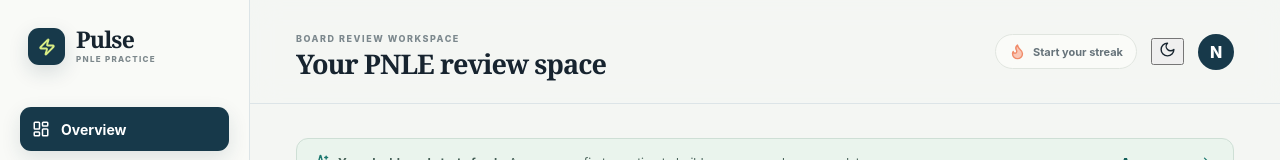
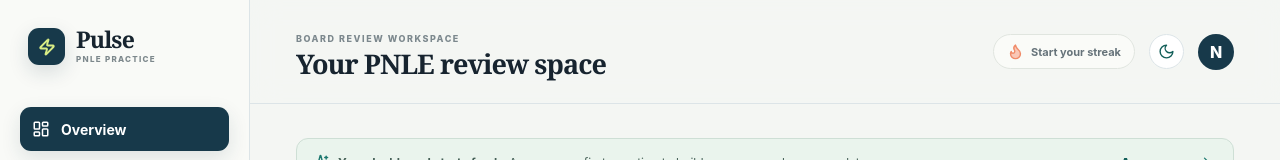
Before and after one commit to ShaneRyujin/pnle-practice-hub, a React (Vite) app: page / in a window 1280 px wide. Shown: the top 160 px of the page. Built offline with nearby package versions, Linux system fonts and the light colour scheme.

Commit message:
Style dark mode interface

```diff
--- a/src/index.css
+++ b/src/index.css
@@ -14,6 +14,10 @@
   --amber: #e3a43b;
   --red: #c95f55;
 }
+
+:root[data-theme="dark"] { --ink: #e5efec; --muted: #aebfba; --line: #355047; --paper: #17251f; --canvas: #0e1815; --navy: #143f3c; --teal: #42a998; --teal-dark: #9dd9cc; --mint: #25473e; --lime: #c9e86f; }
+.dark-mode { color-scheme: dark; }
+.dark-mode .sidebar { background: #101d18; }.dark-mode .topbar { background: rgba(14,24,21,.92); }.dark-mode .panel, .dark-mode .exam-question-box, .dark-mode .exam-situation-box, .dark-mode .pdf-candidate, .dark-mode .pdf-choice-rationale, .dark-mode .bank-row, .dark-mode .scratch-bottom-panel { background: #17251f; border-color: var(--line); }.dark-mode .sidebar, .dark-mode .main-nav button, .dark-mode .np-shortcut, .dark-mode .sidebar-bank-link, .dark-mode .streak-pill, .dark-mode .bank-question p, .dark-mode .pdf-edit-field textarea, .dark-mode .batch-fields select, .dark-mode .batch-fields input, .dark-mode .pdf-candidate select { color: var(--ink); }.dark-mode .main-nav button:hover, .dark-mode .np-shortcut:hover, .dark-mode .sidebar-bank-link:hover, .dark-mode .mini-progress, .dark-mode .streak-pill, .dark-mode .icon-button { background: #20332c; }.dark-mode .pdf-edit-field textarea, .dark-mode .batch-fields select, .dark-mode .batch-fields input, .dark-mode .pdf-candidate select, .dark-mode .exam-choice, .dark-mode .scratch-surface { background: #102019; border-color: #3a544a; color: var(--ink); }.dark-mode .exam-question-box h2, .dark-mode .exam-situation-box p { color: #edf5f1; }.dark-mode .pdf-review { background: #13231d; border-color: #35584b; }
 
 .pdf-review-actions { display: flex; flex-direction: column; align-items: flex-end; gap: 7px; }
 .batch-ai-button { min-height: 30px; padding: 0 10px; border: 1px solid #1d786f; border-radius: 8px; display: inline-flex; align-items: center; gap: 5px; background: var(--teal); color: white; cursor: pointer; font-size: 9px; font-weight: 850; white-space: nowrap; }
@@ -71,6 +75,7 @@ button:focus-visible, input:focus-visible, textarea:focus-visible, select:focus-
 .topbar-actions { margin-left: auto; display: flex; align-items: center; gap: 14px; }
 .streak-pill { height: 35px; padding: 0 13px; display: flex; align-items: center; gap: 7px; border: 1px solid #e0e5df; border-radius: 18px; background: #fafbf8; color: #66737a; font-size: 11px; font-weight: 700; }
 .streak-pill svg { color: var(--coral); fill: #f9c7b6; }
+.theme-toggle { width: 35px; height: 35px; border: 1px solid var(--line); border-radius: 50%; display: grid; place-items: center; background: var(--paper); color: var(--teal-dark); cursor: pointer; }
 .avatar { width: 36px; height: 36px; border: 0; border-radius: 50%; background: var(--navy); color: white; font-weight: 800; cursor: pointer; }
 .icon-button { width: 38px; height: 38px; border: 1px solid var(--line); border-radius: 10px; display: grid; place-items: center; background: white; cursor: pointer; }
 .menu-button, .mobile-only { display: none; }
```
